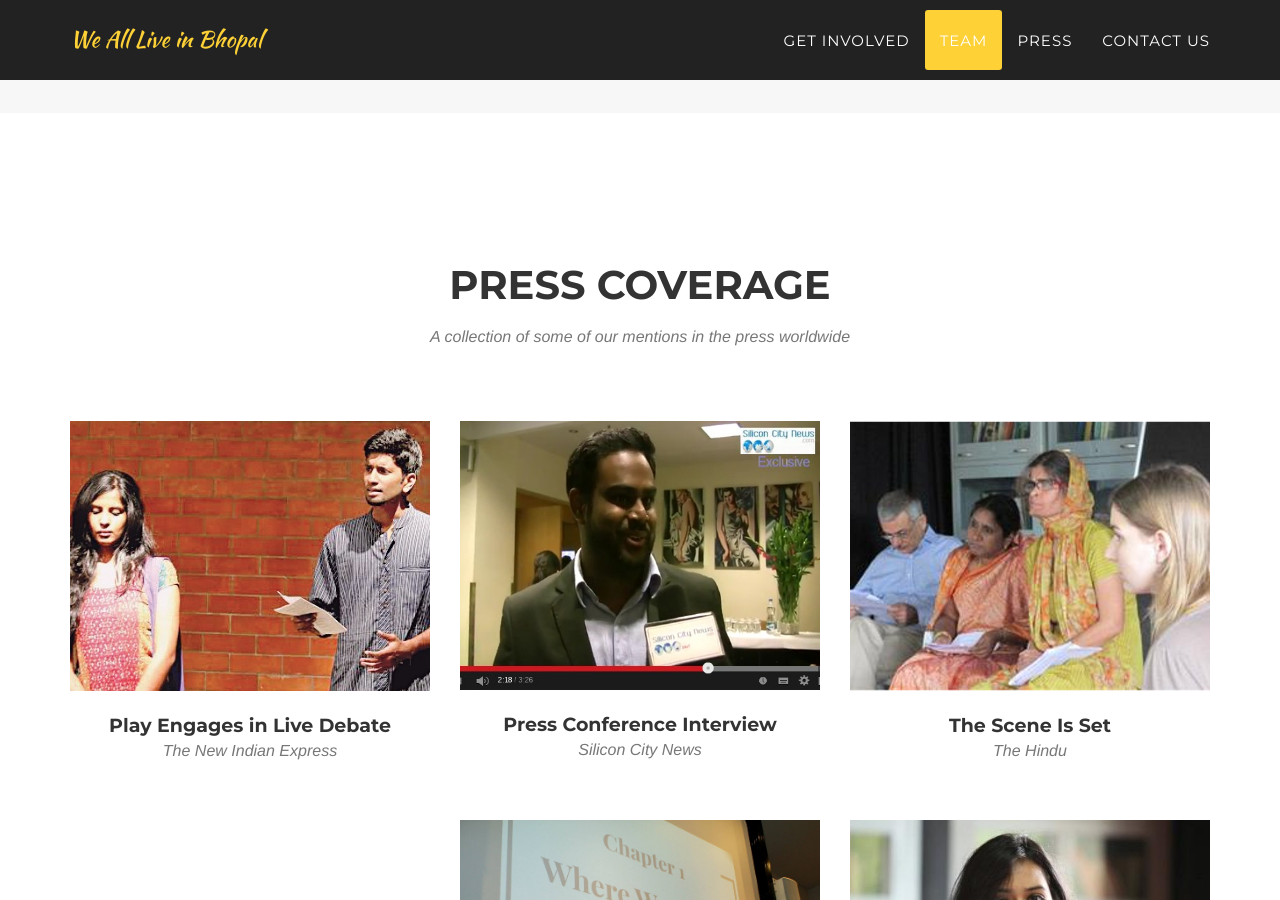
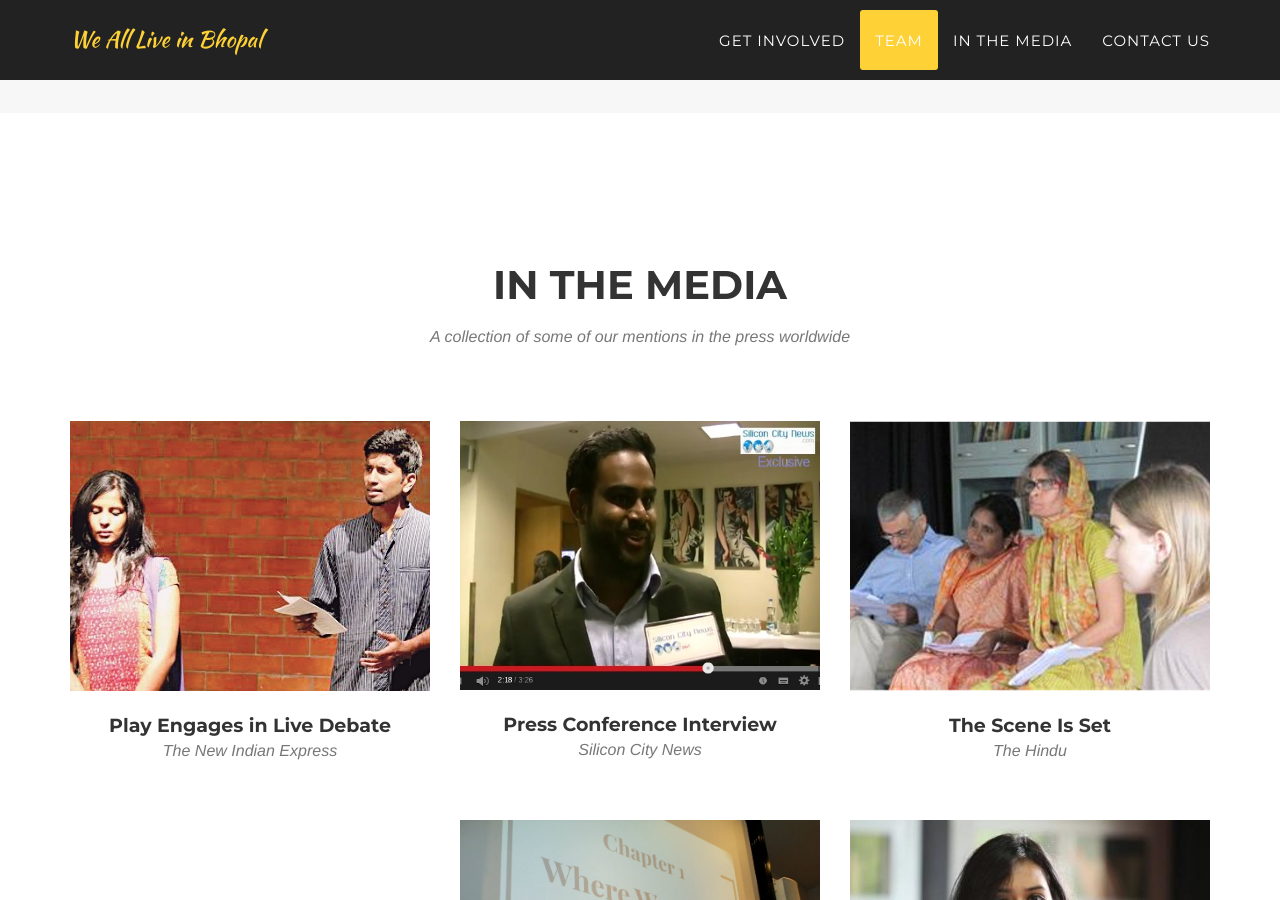
Before and after one commit to RATStheatre/Bhopal-materials, a Jekyll site: the page built from index.html, in a window 1280 px wide and 900 px high, scrolled down 2679 px. Built offline with Jekyll 4.4.1, drawn with Linux system fonts in a browser that asks for light colours; some web fonts are replaced.

Commit message:
Renamed Press section
Now referred to as 'In the Media'

```diff
--- a/_includes/header.html
+++ b/_includes/header.html
@@ -28,7 +28,7 @@
                         <a class="page-scroll" href="#team">Team</a>
                     </li>
                     <li>
-                        <a class="page-scroll" href="#portfolio">Press</a>
+                        <a class="page-scroll" href="#portfolio">In The Media</a>
                     </li>
                     <li>
                         <a class="page-scroll" href="#contact">Contact Us</a>
--- a/_includes/portfolio_grid.html
+++ b/_includes/portfolio_grid.html
@@ -3,7 +3,7 @@
         <div class="container">
             <div class="row">
                 <div class="col-lg-12 text-center">
-                    <h2 class="section-heading">Press Coverage</h2>
+                    <h2 class="section-heading">In The Media</h2>
                     <h3 class="section-subheading text-muted">A collection of some of our mentions in the press worldwide</h3>
                 </div>
             </div>
```
